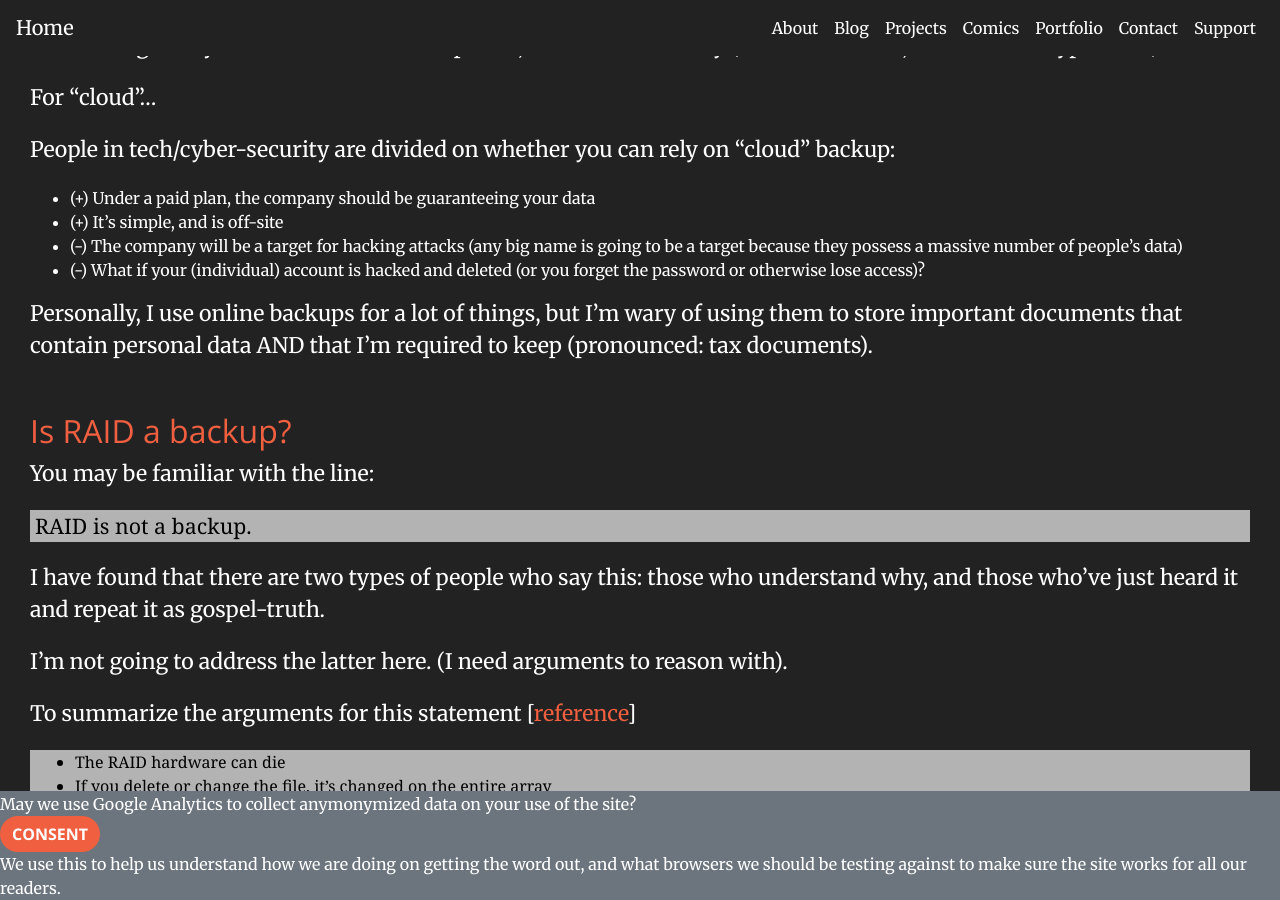
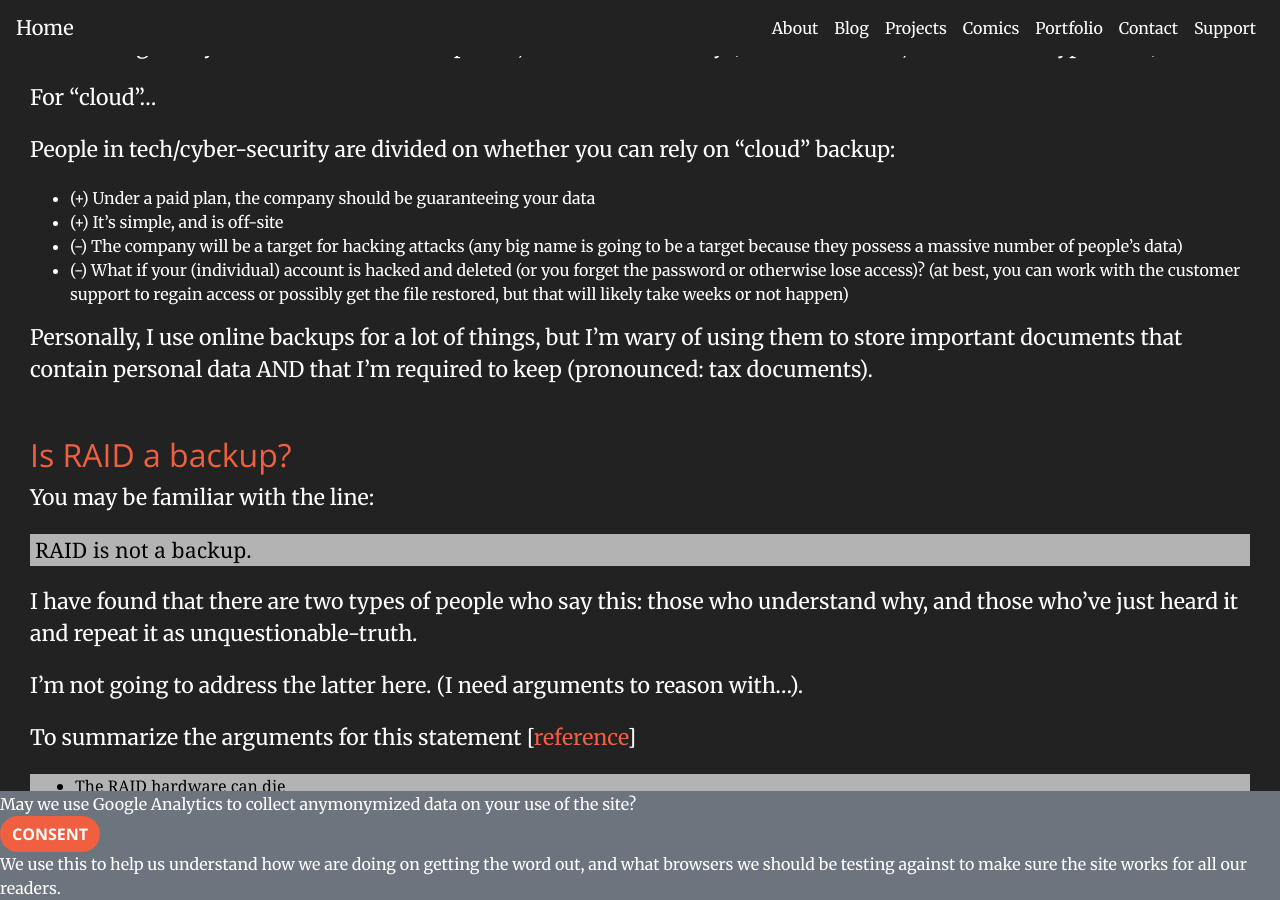
Before and after one commit to mshafer1/website, a Jekyll site: the page built from _Blog/backup_strategies_and_what_counts.md, in a window 1280 px wide and 900 px high, scrolled down 1162 px. Built offline with Jekyll 4.4.1, drawn with Linux system fonts in a browser that asks for light colours; comment, search, counter and statistics services are not loaded; some of the changed text lies outside the part shown.

```diff
--- a/_Blog/backup_strategies_and_what_counts.md
+++ b/_Blog/backup_strategies_and_what_counts.md
@@ -1,8 +1,7 @@
 ---
 layout: blog
 title: "Backups: what counts?"
-summary: >
-    Why do I want 3-2-1? Does a RAID count?
+summary: Why do I want 3-2-1? Does a RAID count?
 date: 2025-07-11 20:00:00 -0500
 ---
 
@@ -45,7 +44,7 @@ People in tech/cyber-security are divided on whether you can rely on "cloud" bac
 - (+) Under a paid plan, the company should be guaranteeing your data
 - (+) It's simple, and is off-site
 - (-) The company will be a target for hacking attacks (any big name is going to be a target because they possess a massive number of people’s data)
-- (-) What if your (individual) account is hacked and deleted (or you forget the password or otherwise lose access)?
+- (-) What if your (individual) account is hacked and deleted (or you forget the password or otherwise lose access)? (at best, you can work with the customer support to regain access or possibly get the file restored, but that will likely take weeks or not happen)
 
 Personally, I use online backups for a lot of things, but I’m wary of using them to store important documents that contain personal data AND that I’m required to keep (pronounced: tax documents).
 
@@ -55,9 +54,9 @@ You may be familiar with the line:
 
 > RAID is not a backup.
 
-I have found that there are two types of people who say this: those who understand why, and those who’ve just heard it and repeat it as gospel-truth.
+I have found that there are two types of people who say this: those who understand why, and those who’ve just heard it and repeat it as unquestionable-truth.
 
-I’m not going to address the latter here. (I need arguments to reason with).
+I’m not going to address the latter here. (I need arguments to reason with...).
 
 To summarize the arguments for this statement [[reference](https://www.raidisnotabackup.com/)]
 
@@ -154,14 +153,14 @@ What if we have two external copies?
 </tbody>
 </table>
 
-Here, with every possible occurrence of 1 drive failing, the data is still fine (and exists on two copies).
+Here, with every possible occurrence of 1 drive failing, the data is still fine (and exists as two copies on separate devices).
 
 Now, let's look at RAID. To keep things simple, I will only discuss the following RAID types:
 
 {:class="table"}
 | Name | Description | Minimum # of drives |
 | ---- | ----------- | ------------------- |
-| RAID-0 | aka, "Extended", all data shared, there is no redundancy (named "0" because it is a "non-raid") | 2 |
+| RAID-0 | aka, "Extended", all data shared, there is no redundancy (named "0" because it is not redundant thus a "non-raid") | 2 |
 | RAID-1 | aka, "Mirrored", The data is duplicated on two drives (can have more then two, but each file is present on 2) | 2 |
 | RAID-5 | Data + Parity data is distributed across all drives. | 3 |
 | RAID-Z1 | 1 drive is dedicated to Parity data for the other drives | 2 |
@@ -228,7 +227,7 @@ What do I mean by "Parity data"?
 </tbody>
 </table>
 
-Here, there’s a 100% chance that the files are fine, as long as I then take action to make more copies and/or repair the RAID array by replacing the failed drive.
+Here, there’s a 100% chance that the files are fine, as long as you then take action to make more copies and/or repair the RAID array by replacing the failed drive.
 
 The story is actually the same for RAID-5, and RAID-Z1: when a single drive dies, the data is <b>at risk</b> (not lost).
 
```
